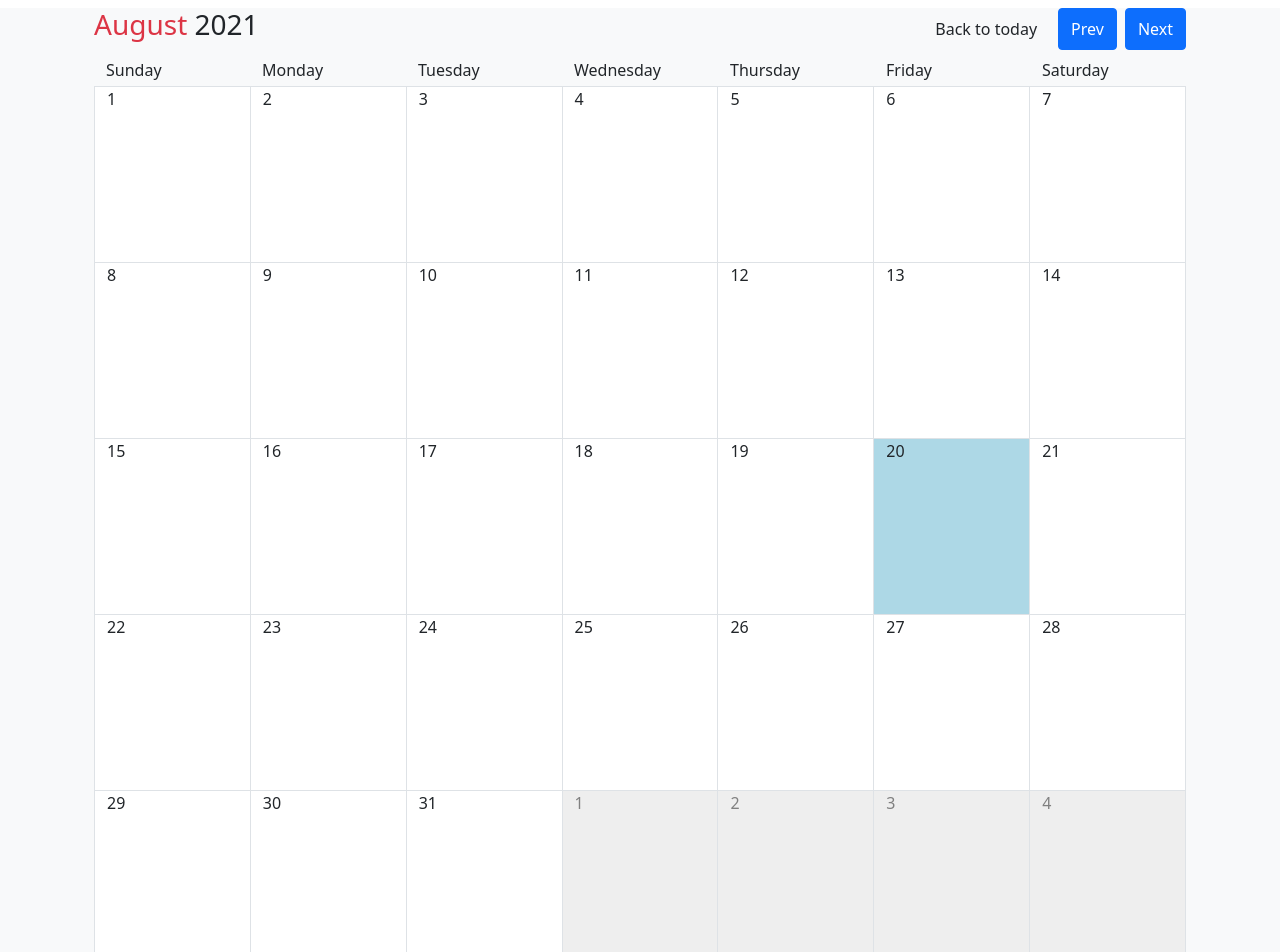
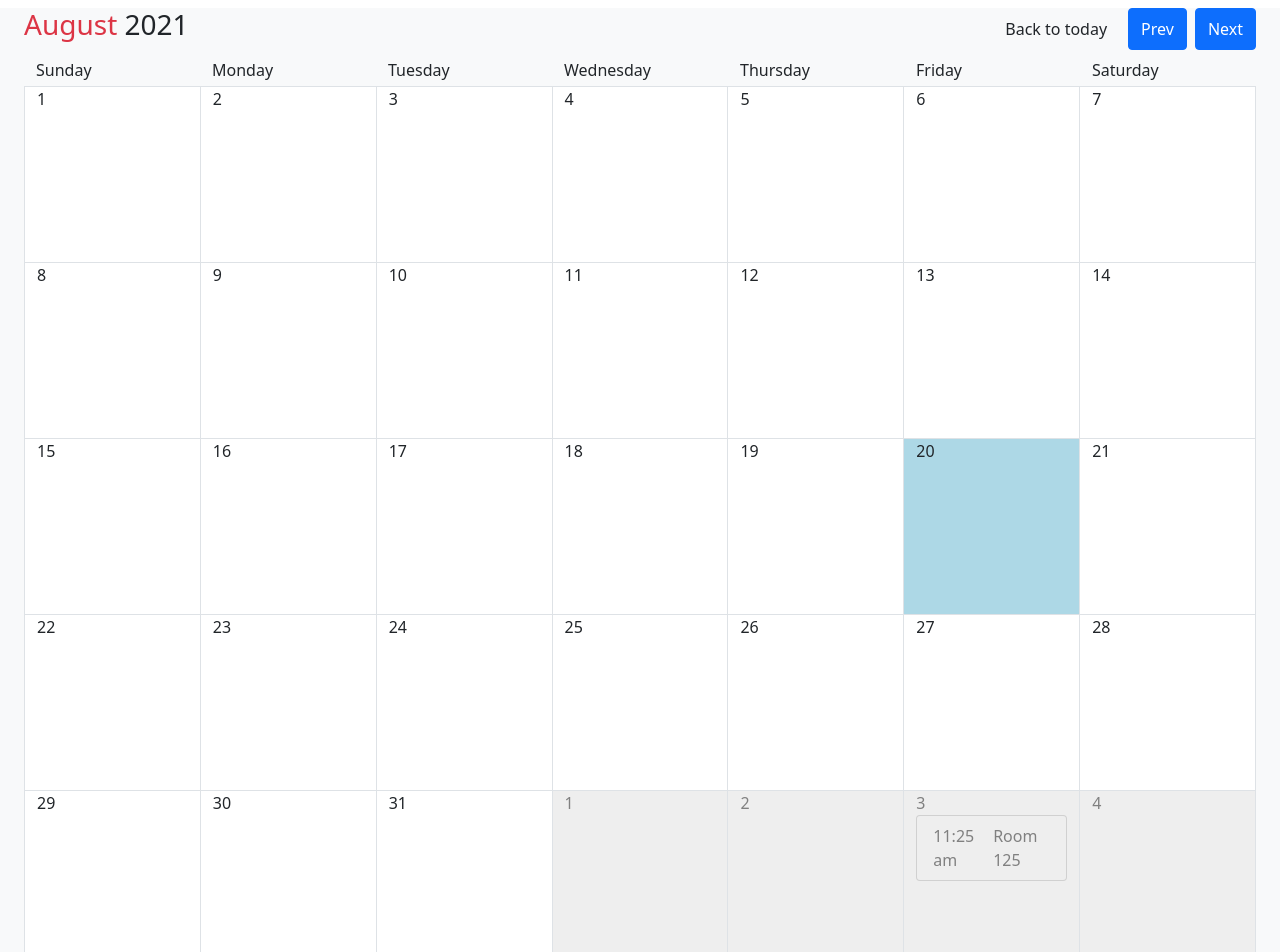
Before and after one commit to NguyenHuy77/Assignment_Group.TheLeftover, a React (Create React App) app in the folder myapp/: page / in a window 1280 px wide. Shown: the top 952 px of the page. Built offline with nearby package versions, Linux system fonts and the light colour scheme; data requests are answered from the project's data file.

Commit message:
add view events

```diff
--- /dev/null
+++ b/myapp/data/db.json
@@ -0,0 +1,146 @@
+{
+  "patients": [
+    {
+      "_id": 1,
+      "name": "Trung",
+      "room": 102,
+      "age": 23,
+      "birth": "19970428",
+      "phone": "0911111111"
+    },
+    {
+      "_id": 2,
+      "name": "Phong",
+      "room": 203,
+      "age": 48,
+      "birth": "199908212",
+      "phone": "0922222222"
+    },
+    {
+      "_id": 3,
+      "name": "Trung",
+      "room": 304,
+      "age": 17,
+      "birth": "19990229",
+      "phone": "0933333333"
+    },
+    {
+      "_id": 4,
+      "name": "Trang",
+      "room": 405,
+      "age": 36,
+      "birth": "19931119",
+      "phone": "0944444444"
+    },
+    {
+      "_id": 5,
+      "name": "Xuan",
+      "room": 506,
+      "age": 42,
+      "birth": "19991207",
+      "phone": "0955555555"
+    },
+    {
+      "_id": 6,
+      "name": "Trung",
+      "room": 607,
+      "age": 59,
+      "birth": "19840309",
+      "phone": "0999999999"
+    }
+  ],
+  "users": [
+    {
+      "_id": 1,
+      "name": "Trung",
+      "room": 102,
+      "age": 23,
+      "birth": "19970428",
+      "phone": "0911111111"
+    },
+    {
+      "_id": 2,
+      "name": "Phong",
+      "room": 203,
+      "age": 48,
+      "birth": "199908212",
+      "phone": "0922222222"
+    },
+    {
+      "_id": 3,
+      "name": "Trung",
+      "room": 304,
+      "age": 17,
+      "birth": "19990229",
+      "phone": "0933333333"
+    },
+    {
+      "_id": 4,
+      "name": "Trang",
+      "room": 405,
+      "age": 36,
+      "birth": "19931119",
+      "phone": "0944444444"
+    },
+    {
+      "_id": 5,
+      "name": "Xuan",
+      "room": 506,
+      "age": 42,
+      "birth": "19991207",
+      "phone": "0955555555"
+    },
+    {
+      "_id": 6,
+      "name": "Trung",
+      "room": 607,
+      "age": 59,
+      "birth": "19840309",
+      "phone": "0999999999"
+    }
+  ],
+  "events": [
+    {
+      "_id": 1,
+      "name": "Phong",
+      "room": 121,
+      "date": "2021-09-23T18:25:43+07:00"
+    },
+    {
+      "_id": 1,
+      "name": "Phong",
+      "room": 121,
+      "date": "2021-09-23T18:25:43+07:00"
+    },
+    {
+      "_id": 1,
+      "name": "Phong",
+      "room": 121,
+      "date": "2021-09-23T18:25:43+07:00"
+    },
+    {
+      "_id": 2,
+      "name": "Trung",
+      "room": 122,
+      "date": "2021-09-20T18:25:43+07:00"
+    },
+    {
+      "_id": 3,
+      "name": "Trang",
+      "room": 123,
+      "date": "2021-09-27T18:25:43+07:00"
+    },
+    {
+      "_id": 4,
+      "name": "Xuan",
+      "room": 124,
+      "date": "2021-09-29T18:25:43+07:00"
+    },
+    {
+      "_id": 5,
+      "name": "Phong",
+      "room": 125,
+      "date": "2021-09-03T18:25:43+07:00"
+    }
+  ]
+}
--- a/myapp/public/data/db.json
+++ /dev/null
@@ -1,58 +0,0 @@
-{
-  "patients": [
-    {
-      "id": 1,
-      "lname": "Tran",
-      "fname": "Trung",
-      "room": 102,
-      "age": 23,
-      "birth": "19970428",
-      "phone": "0911111111"
-    },
-    {
-      "id": 2,
-      "lname": "Nguyen",
-      "fname": "Phong",
-      "room": 203,
-      "age": 48,
-      "birth": "199908212",
-      "phone": "0922222222"
-    },
-    {
-      "id": 3,
-      "lname": "Nguyen",
-      "fname": "Trung",
-      "room": 304,
-      "age": 17,
-      "birth": "19990229",
-      "phone": "0933333333"
-    },
-    {
-      "id": 4,
-      "lname": "Le",
-      "fname": "Trang",
-      "room": 405,
-      "age": 36,
-      "birth": "19931119",
-      "phone": "0944444444"
-    },
-    {
-      "id": 5,
-      "lname": "Hoang",
-      "fname": "Xuan",
-      "room": 506,
-      "age": 42,
-      "birth": "19991207",
-      "phone": "0955555555"
-    },
-    {
-      "id": 6,
-      "lname": "Ly",
-      "fname": "Trung",
-      "room": 607,
-      "age": 59,
-      "birth": "19840309",
-      "phone": "0999999999"
-    }
-  ]
-}
--- a/myapp/src/calendar/Calendar.css
+++ b/myapp/src/calendar/Calendar.css
@@ -5,5 +5,9 @@
 
 /* --- modal --- */
 .modal-body {
-  min-height: 12rem;
+  min-height: 22rem;
 }
+
+.full-width {
+  width: 100%
+}
--- a/myapp/src/calendar/Calendar.js
+++ b/myapp/src/calendar/Calendar.js
@@ -1,6 +1,6 @@
 import "./Calendar.css";
 import { useState, useEffect } from "react";
-import { Container, Row, Col } from "react-bootstrap";
+import { Container, Row, Col, ListGroup } from "react-bootstrap";
 import dayjs from "dayjs";
 
 import CalendarModal from "./CalendarModal";
@@ -15,6 +15,8 @@ function Calendar() {
   const [calendar, setCalendar] = useState([]);
   const [time, setTime] = useState(now);
   const [show, setShow] = useState(false);
+  const [events, setEvents] = useState([]);
+  const [eventsCell, setEventsCell] = useState([]);
   const weekdays = [
     "Sunday",
     "Monday",
@@ -24,18 +26,47 @@ function Calendar() {
     "Friday",
     "Saturday",
   ];
+  const endPoint = "http://localhost:9880/events";
 
-  const toggleModal = () => {
-    setShow(!show);
+  const getEvents = () => {
+    fetch(endPoint)
+      .then((res) => res.json())
+      .then((data) => {
+        setEvents(data);
+      });
+  };
+
+  const addEvents = (data) => {
+    fetch(endPoint, {
+      method: "POST",
+      headers: {
+        "Content-Type": "application/json",
+        // 'Content-Type': 'application/x-www-form-urlencoded',
+      },
+      body: JSON.stringify(data), // body data type must match "Content-Type" header
+    });
+  };
+
+  const modalOnOpen = (eventList) => {
+    setShow(true);
+    setEventsCell(eventList);
+  };
+
+  const modalOnClose = () => {
+    setShow(false);
   };
 
   useEffect(() => {
     setCalendar(buildCal(time));
   }, [time]);
 
+  useEffect(() => {
+    getEvents();
+  }, []);
+
   return (
     <Container fluid className="bg-light">
-      <Container className="bg-light">
+      {/* <Container className="bg-light"> */}
       <Container fluid className="my-2">
         <CalendarHeader now={now} time={time} setTime={setTime} />
       </Container>
@@ -50,24 +81,28 @@ function Calendar() {
         <Container fluid className="border-bottom border-end bg-white">
           {calendar.map((week, idx) => (
             <Row key={idx}>
-                {week.map((day, jdx) => (
+              {week.map((day, jdx) => {
+                const eventList = events.filter((event) =>
+                  dayjs(event.date).isSame(day, "day")
+                );
+                return (
                   <CalendarCell
                     key={jdx}
                     calendar={calendar}
                     now={now}
                     time={time}
                     day={day}
-                    toggleModal={toggleModal}
+                    events={eventList}
+                    toggleModal={() => modalOnOpen(eventList)}
                   />
-                ))}
+                );
+              })}
             </Row>
           ))}
         </Container>
       </Container>
-        <CalendarModal show={show} onHide={toggleModal} title="Appointment">
-          Hello
-        </CalendarModal>
-      </Container>
+      <CalendarModal show={show} onHide={modalOnClose} events={eventsCell} />
+      {/* </Container> */}
     </Container>
   );
 }
--- a/myapp/src/calendar/CalendarCell.js
+++ b/myapp/src/calendar/CalendarCell.js
@@ -1,21 +1,41 @@
-import { Col } from "react-bootstrap";
+import { Col, ListGroup } from "react-bootstrap";
+
+import dayjs from "dayjs";
 
 const calHeight = 55; // rem
 
-function CalendarCell({ calendar, now, time, day, toggleModal }) {
+function CalendarCell({ calendar, now, time, day, events, toggleModal }) {
+  const style = {
+    cell: {
+      height: calHeight / calendar.length + "rem",
+      color: !time.isSame(day, "month") ? "gray" : "",
+      backgroundColor:
+        (now.isSame(day, "day") ? "lightblue" : "") ||
+        (!time.isSame(day, "month") ? "#EEE" : ""),
+    },
+    list: {
+      color: !time.isSame(day, "month") ? "gray" : "",
+      backgroundColor: !time.isSame(day, "month") ? "#EEE" : "",
+    },
+  };
+
   return (
     <Col
-      style={{
-        height: calHeight / calendar.length + "rem",
-        color: !time.isSame(day, "month") ? "gray" : "",
-        backgroundColor:
-          (now.isSame(day, "day") ? "lightblue" : "") ||
-          (!time.isSame(day, "month") ? "#EEE" : ""),
-      }}
-      className="border-top border-start hoverable"
+      style={style.cell}
+      className="border-top border-start hoverable overflow-hidden"
       onClick={toggleModal}
     >
-      {day.format("D")}
+      <div>{day.format("D")}</div>
+      {events && (
+        <ListGroup>
+          {events.map((event, idx) => (
+            <ListGroup.Item key={idx} className="d-flex" style={style.list}>
+              <div className="me-auto">{dayjs(event.date).format("h:mm a")}</div>
+              <div className="ms-2">Room {event.room}</div>
+            </ListGroup.Item>
+          ))}
+        </ListGroup>
+      )}
     </Col>
   );
 }
--- a/myapp/src/calendar/CalendarModal.js
+++ b/myapp/src/calendar/CalendarModal.js
@@ -1,20 +1,30 @@
-import { Button, Modal } from "react-bootstrap";
+import { Button, Modal, ListGroup, Col, Row } from "react-bootstrap";
 
-function MyModal({ children, show = false, onHide, title }) {
+import dayjs from "dayjs";
+
+function MyModal({ show = false, onHide, events }) {
   if (!show) return null;
 
   return (
-    <Modal
-      centered
-      show={show}
-      onHide={onHide}
-      backdrop="static"
-    >
-      <Modal.Header closeButton>
-        <Modal.Title>{title}</Modal.Title>
+    <Modal centered show={show} onHide={onHide} backdrop="static" size="lg">
+      <Modal.Header>
+        <Modal.Title>Appointment</Modal.Title>
+        <Button>Add</Button>
       </Modal.Header>
 
-      <Modal.Body className="modal-body">{children}</Modal.Body>
+      <Modal.Body className="modal-body">
+        {events && (
+          <ListGroup className="overflow-hidden">
+            {events.map((event, idx) => (
+              <ListGroup.Item key={idx} className="d-flex">
+                <Col>{dayjs(event.date).format("h:mm a")}</Col>
+                <Col className="ms-2">{event.name}</Col>
+                <Col className="ms-2">Room {event.room}</Col>
+              </ListGroup.Item>
+            ))}
+          </ListGroup>
+        )}
+      </Modal.Body>
 
       <Modal.Footer>
         <Button variant="secondary" onClick={onHide}>
--- a/myapp/src/calendar/buildCal.js
+++ b/myapp/src/calendar/buildCal.js
@@ -1,21 +1,19 @@
-import dayjs from "dayjs";
-import badMutable from "dayjs/plugin/badMutable";
-
-dayjs.extend(badMutable);
-
 const buildCal = (curDay) => {
   const startDay = curDay.clone().startOf("month").startOf("week");
   const endDay = curDay.clone().endOf("month").endOf("week");
   const end = endDay.clone().subtract(1, "day");
-  const day = startDay.clone().subtract(1, "day");
+  let day = startDay.clone().subtract(1, "day");
 
-  const calendar = [];
+  const calendar = [[]];
+  let count = 0;
   while (day.isBefore(end)) {
-    calendar.push(
-      Array(7)
-        .fill(0)
-        .map(() => day.add(1, "day").clone())
-    );
+    if (count === 7) {
+      count = 0;
+      calendar.push([]);
+    }
+    day = day.add(1, "day");
+    calendar.at(-1).push(day);
+    count++;
   }
 
   return calendar;
```
Lines whose indentation alone changed are shown as unchanged.
